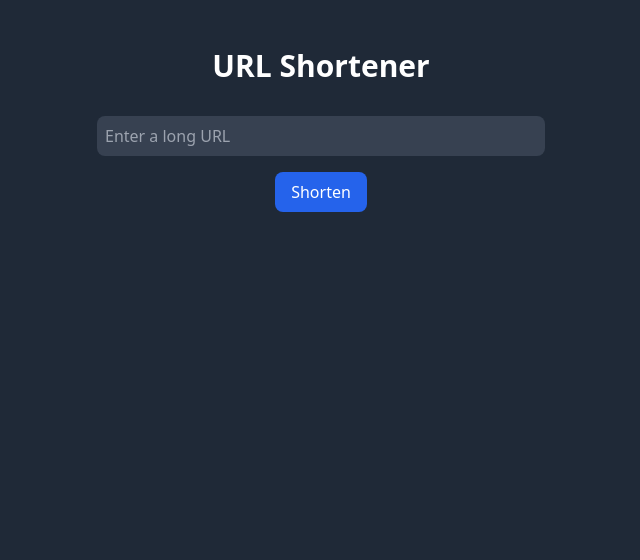
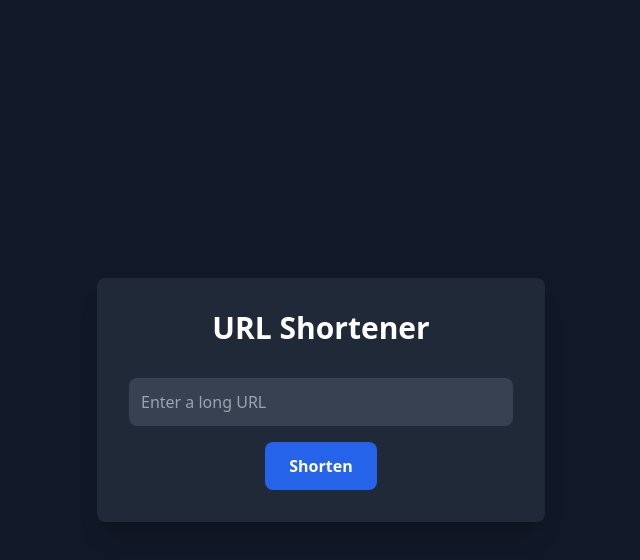
Before and after one commit to Na0927s/url-shortener-project, a website: page public/index.html in a window 1280 px wide. Shown: the whole page, without its empty margins (319-959 px from the left). Drawn offline with nearby package versions, Linux system fonts and the light colour scheme.

Commit message:
style: Tailwind CSS를 사용한 메인 UI 스타일링 (AI-assisted)

```diff
--- a/public/index.html
+++ b/public/index.html
@@ -1,19 +1,21 @@
 <!DOCTYPE html>
-<html lang="en">
+<html lang="en" class="dark">
 <head>
     <meta charset="UTF-8">
     <meta name="viewport" content="width=device-width, initial-scale=1.0">
     <title>URL Shortener</title>
     <script src="https://cdn.tailwindcss.com"></script>
 </head>
-<body class="bg-gray-800 text-white">
-    <div class="container mx-auto p-4">
-        <h1 class="text-3xl font-bold text-center my-8">URL Shortener</h1>
-        <form id="shorten-form" class="flex flex-col items-center">
-            <input type="text" id="long-url" placeholder="Enter a long URL" class="w-full max-w-md p-2 rounded-lg bg-gray-700 text-white focus:outline-none focus:ring-2 focus:ring-blue-500">
-            <button type="submit" class="mt-4 px-4 py-2 bg-blue-600 rounded-lg hover:bg-blue-700 focus:outline-none focus:ring-2 focus:ring-blue-500">Shorten</button>
-        </form>
-        <div id="result-container" class="text-center mt-8"></div>
+<body class="bg-gray-900 text-white">
+    <div class="container mx-auto p-4 flex flex-col items-center justify-center min-h-screen">
+        <div class="w-full max-w-md bg-gray-800 rounded-lg shadow-xl p-8">
+            <h1 class="text-3xl font-bold text-center mb-8">URL Shortener</h1>
+            <form id="shorten-form" class="flex flex-col items-center">
+                <input type="text" id="long-url" placeholder="Enter a long URL" class="w-full p-3 rounded-lg bg-gray-700 text-white focus:outline-none focus:ring-2 focus:ring-blue-500">
+                <button type="submit" class="mt-4 px-6 py-3 bg-blue-600 rounded-lg hover:bg-blue-700 focus:outline-none focus:ring-2 focus:ring-blue-500 font-semibold">Shorten</button>
+            </form>
+            <div id="result-container" class="text-center mt-8 bg-gray-700 p-4 rounded-lg hidden"></div>
+        </div>
     </div>
     <script>
         // JS code will go here
```
